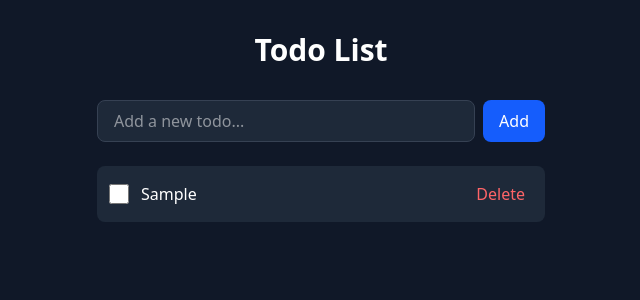
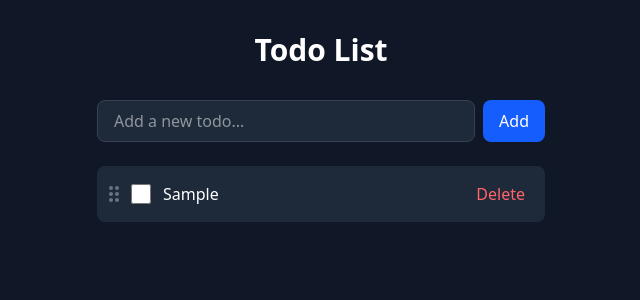
Before and after one commit to ZachGrande/todo, a React (Vite) app: page / in a window 1280 px wide. Both pictures are taken after typing "Sample" into the empty fields and a click on the button "Add". Shown: the top 300 px of the page, without its empty margins (319-959 px from the left). Built offline with nearby package versions, Linux system fonts and the light colour scheme.

Commit message:
feat: sort todo items

```diff
--- a/src/App.jsx
+++ b/src/App.jsx
@@ -1,4 +1,5 @@
 import { useState } from 'react'
+import { arrayMove } from '@dnd-kit/sortable'
 import TodoInput from './components/TodoInput'
 import TodoList from './components/TodoList'
 
@@ -6,6 +7,14 @@ function App() {
   const [todos, setTodos] = useState([])
   const [inputValue, setInputValue] = useState('')
   const [error, setError] = useState('')
+
+  const reorderTodos = (activeId, overId) => {
+    setTodos((todos) => {
+      const oldIndex = todos.findIndex((todo) => todo.id === activeId)
+      const newIndex = todos.findIndex((todo) => todo.id === overId)
+      return arrayMove(todos, oldIndex, newIndex)
+    })
+  }
 
   const addTodo = (e) => {
     e.preventDefault()
@@ -55,6 +64,7 @@ function App() {
           todos={todos}
           onToggle={toggleComplete}
           onDelete={deleteTodo}
+          onReorder={reorderTodos}
         />
       </div>
     </div>
--- a/src/components/TodoItem.jsx
+++ b/src/components/TodoItem.jsx
@@ -1,10 +1,52 @@
+import { useSortable } from '@dnd-kit/sortable'
+import { CSS } from '@dnd-kit/utilities'
+
 function TodoItem({ todo, onToggle, onDelete }) {
+  const {
+    attributes,
+    listeners,
+    setNodeRef,
+    transform,
+    transition,
+    isDragging,
+  } = useSortable({ id: todo.id })
+
+  const style = {
+    transform: CSS.Transform.toString(transform),
+    transition,
+  }
+
   return (
-    <li className="flex items-center gap-3 p-3 bg-gray-800 rounded-lg">
+    <li
+      ref={setNodeRef}
+      style={style}
+      {...attributes}
+      {...listeners}
+      className={`flex items-center gap-3 p-3 bg-gray-800 rounded-lg cursor-grab active:cursor-grabbing touch-none ${
+        isDragging ? 'opacity-50 shadow-lg scale-105 z-10' : ''
+      }`}
+    >
+      {/* Grip icon */}
+      <div className="flex flex-col gap-0.5 text-gray-500">
+        <div className="flex gap-0.5">
+          <div className="w-1 h-1 bg-current rounded-full"></div>
+          <div className="w-1 h-1 bg-current rounded-full"></div>
+        </div>
+        <div className="flex gap-0.5">
+          <div className="w-1 h-1 bg-current rounded-full"></div>
+          <div className="w-1 h-1 bg-current rounded-full"></div>
+        </div>
+        <div className="flex gap-0.5">
+          <div className="w-1 h-1 bg-current rounded-full"></div>
+          <div className="w-1 h-1 bg-current rounded-full"></div>
+        </div>
+      </div>
       <input
         type="checkbox"
         checked={todo.completed}
         onChange={() => onToggle(todo.id)}
+        onClick={(e) => e.stopPropagation()}
+        onPointerDown={(e) => e.stopPropagation()}
         className="w-5 h-5 rounded cursor-pointer"
       />
       <span className={`flex-1 ${todo.completed ? 'line-through text-gray-500' : ''}`}>
@@ -12,6 +54,7 @@ function TodoItem({ todo, onToggle, onDelete }) {
       </span>
       <button
         onClick={() => onDelete(todo.id)}
+        onPointerDown={(e) => e.stopPropagation()}
         className="px-2 py-1 text-red-400 hover:text-red-300 hover:bg-gray-700 rounded transition-colors"
       >
         Delete
--- a/src/components/TodoList.jsx
+++ b/src/components/TodoList.jsx
@@ -1,6 +1,35 @@
+import {
+  DndContext,
+  closestCenter,
+  PointerSensor,
+  TouchSensor,
+  useSensor,
+  useSensors,
+} from '@dnd-kit/core'
+import {
+  SortableContext,
+  verticalListSortingStrategy,
+} from '@dnd-kit/sortable'
 import TodoItem from './TodoItem'
 
-function TodoList({ todos, onToggle, onDelete }) {
+function TodoList({ todos, onToggle, onDelete, onReorder }) {
+  const sensors = useSensors(
+    useSensor(PointerSensor),
+    useSensor(TouchSensor, {
+      activationConstraint: {
+        delay: 250,
+        tolerance: 5,
+      },
+    })
+  )
+
+  const handleDragEnd = (event) => {
+    const { active, over } = event
+    if (over && active.id !== over.id) {
+      onReorder(active.id, over.id)
+    }
+  }
+
   if (todos.length === 0) {
     return (
       <p className="text-center text-gray-500 py-8">No todos yet. Add one above!</p>
@@ -8,6 +37,12 @@ function TodoList({ todos, onToggle, onDelete }) {
   }
 
   return (
+    <DndContext
+      sensors={sensors}
+      collisionDetection={closestCenter}
+      onDragEnd={handleDragEnd}
+    >
+      <SortableContext items={todos.map(t => t.id)} strategy={verticalListSortingStrategy}>
         <ul className="space-y-2">
           {todos.map(todo => (
             <TodoItem
@@ -18,6 +53,8 @@ function TodoList({ todos, onToggle, onDelete }) {
             />
           ))}
         </ul>
+      </SortableContext>
+    </DndContext>
   )
 }
 
```
Lines whose indentation alone changed are shown as unchanged.
